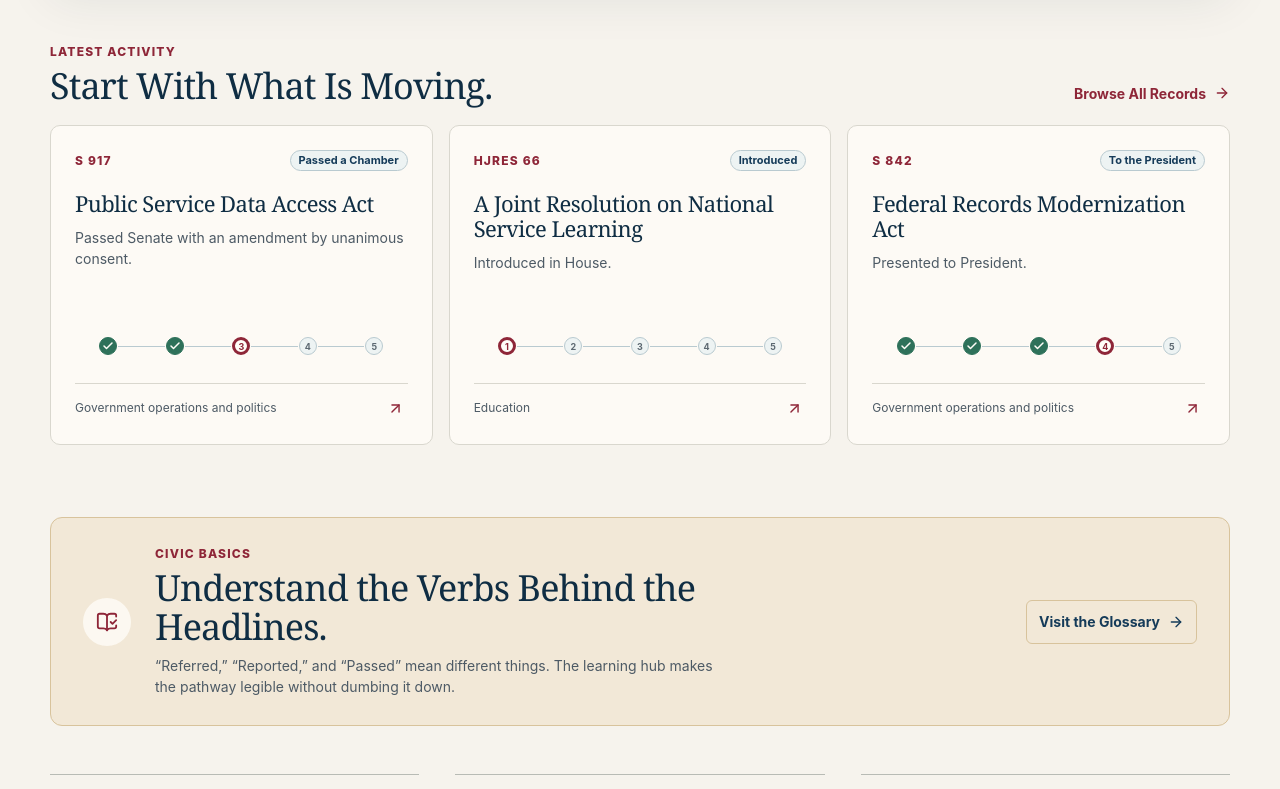
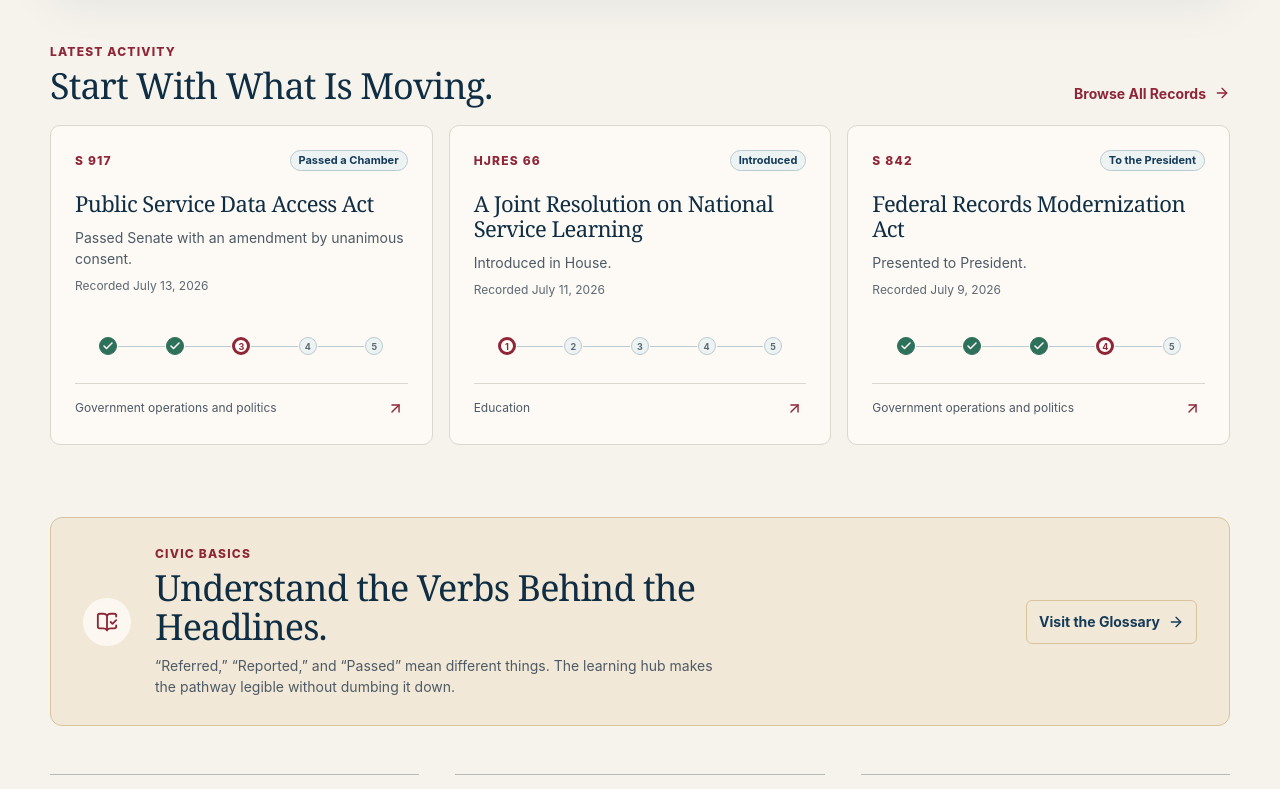
Before and after one commit to ehharding/civic-ledger, a Next.js app: page / in a window 1280 px wide. Shown: the part 1700-2489 px from the top of the page. Built offline with nearby package versions, Linux system fonts and the light colour scheme; no server answers.

Commit message:
chore: improves bill pending policy area and updates deps

```diff
--- a/package.json
+++ b/package.json
@@ -2,7 +2,7 @@
   "name": "civic-ledger",
   "version": "0.1.0",
   "private": true,
-  "packageManager": "pnpm@11.22.0",
+  "packageManager": "pnpm@11.24.0",
   "engines": {
     "node": ">=24.0.0",
     "pnpm": ">=11.0.0"
@@ -41,10 +41,10 @@
     "@testing-library/dom": "^10.4.1",
     "@testing-library/jest-dom": "^7.0.1",
     "@testing-library/react": "^16.3.2",
-    "@testing-library/user-event": "^14.6.5",
+    "@testing-library/user-event": "^14.6.6",
     "@types/node": "^24.13.3",
     "@types/react": "^19.2.18",
-    "@types/react-dom": "^19.2.4",
+    "@types/react-dom": "^19.2.5",
     "@vitest/coverage-v8": "^4.1.11",
     "drizzle-kit": "^0.31.10",
     "jsdom": "^30.0.1",
--- a/src/components/bills/bill-card.tsx
+++ b/src/components/bills/bill-card.tsx
@@ -5,17 +5,26 @@ import type { JSX } from "react";
 
 import { BillJourney } from "@/components/bills/bill-journey";
 import { billStageLabels, type LegislativeBill } from "@/lib/congress/bills/model";
+import { formatDate } from "@/lib/format";
 import { billHref } from "@/lib/routes";
 
 /**
- * Compact bill summary card, used in the directory grid and the homepage's "Latest Activity" section.
+ * Compact bill summary card, used in the directory grid, the homepage's "Latest Activity" section, and a member's
+ * sponsored and cosponsored lists.
  *
  * Both the title and the corner arrow link to the same record: the title because it's what a person reads and reaches
  * for, the arrow because a card whose only target is a long wrapped headline is awkward to hit. The arrow carries an
  * explicit `aria-label` so the two links aren't announced as an ambiguous pair.
  *
+ * **The action is dated, in the bill page's own words.** Every one of the three surfaces above leads with recency — the
+ * homepage section is titled "Latest Activity", and the directory is ordered by it — so a card stating what happened
+ * and not when was asking the reader to take that ordering on trust. `Recorded {date}` is the spelling the bill page's
+ * `LatestActionPanel` already uses for the same field, so the card and the page it opens name it the same way rather
+ * than each inventing a phrase.
+ *
  * @param bill - The bill to summarize.
- * @returns The card: identifier and stage, linked title, latest action, compact journey stepper, and policy area.
+ * @returns The card: identifier and stage, linked title, latest action and its date, compact journey stepper, and
+ *   policy area where the record carries one.
  */
 export function BillCard({ bill }: { bill: LegislativeBill }): JSX.Element {
   const href: Route = billHref(bill);
@@ -32,9 +41,21 @@ export function BillCard({ bill }: { bill: LegislativeBill }): JSX.Element {
         <Link href={href}>{bill.title}</Link>
       </h3>
       <p className="bill-card__action">{bill.latestAction.text}</p>
+      {bill.latestAction.date ? (
+        <p className="bill-card__action-date">Recorded {formatDate(bill.latestAction.date)}</p>
+      ) : null}
       <BillJourney stage={bill.stage} compact />
       <div className="bill-card__footer">
-        <span>{bill.policyArea ?? "Policy Area Pending"}</span>
+        {/*
+         * Rendered only where there is one, rather than behind a "Policy Area Pending" placeholder.
+         *
+         * Congress.gov publishes `policyArea` on the *detail* endpoint and not on the list endpoint every one of this
+         * card's three surfaces reads from, so the placeholder was not a rare fallback — it was the footer's live text,
+         * on every card, permanently. A label that always reads the same is not information, and "Pending" additionally
+         * suggested a value on its way that nothing was waiting for. The preview fixtures do carry policy areas, which
+         * is why this is a conditional rather than a deletion.
+         */}
+        {bill.policyArea ? <span>{bill.policyArea}</span> : null}
         <Link href={href} aria-label={`Open ${bill.type} ${bill.number}`}>
           <ArrowUpRight aria-hidden="true" size={17} />
         </Link>
--- a/src/components/bills/bill-directory.tsx
+++ b/src/components/bills/bill-directory.tsx
@@ -164,7 +164,7 @@ export function BillDirectory({
   const searchScopeNote: string | null = search.degraded
     ? "Broader search isn't available right now — showing matches from what's already loaded."
     : search.meta
-      ? `Matched against titles, policy areas, and latest actions across the ${congressRangeLabel}.${
+      ? `Matched against titles, policy areas, and latest actions — across the ${congressRangeLabel}, but only each Congress's most recently updated records rather than every bill it holds.${
           search.meta.truncated ? " Showing the most recent matches." : ""
         }`
       : null;
--- a/src/styles/bill.css
+++ b/src/styles/bill.css
@@ -200,6 +200,16 @@
   -webkit-line-clamp: 3;
 }
 
+/* The date under the clamped action text. Quieter than the action itself and set on the card's smallest size, because
+   it qualifies that sentence rather than competing with it — the reader should land on what happened and pick up when
+   afterwards. @see BillCard, and `.date-label` in bill-detail.css, which is the same idea under a panel heading and
+   carries a heading-sized top margin this position has no use for. */
+.bill-card__action-date {
+  margin-top: var(--space-2);
+  color: var(--ink-faint);
+  font-size: var(--text-xs);
+}
+
 .bill-card__footer {
   margin-top: var(--space-5);
   padding-top: var(--space-3);
@@ -221,6 +231,10 @@
    24px box; the icon is unaffected at 17px, centered inside it by `place-items`. */
 .bill-card__footer a {
   display: grid;
+  /* Holds the arrow against the right edge when it is the footer's only child, which is what a bill carrying no policy
+     area now leaves — `space-between` alone would centre a lone item. Redundant, and harmless, when the policy area is
+     there to be spaced away from. */
+  margin-left: auto;
   min-width: var(--space-6);
   min-height: var(--space-6);
   place-items: center;
```
Also changed, not shown: src/lib/congress/bills/reads.ts (+5 -3 lines), 2 other files (tests, documents, lock files or other folders).
